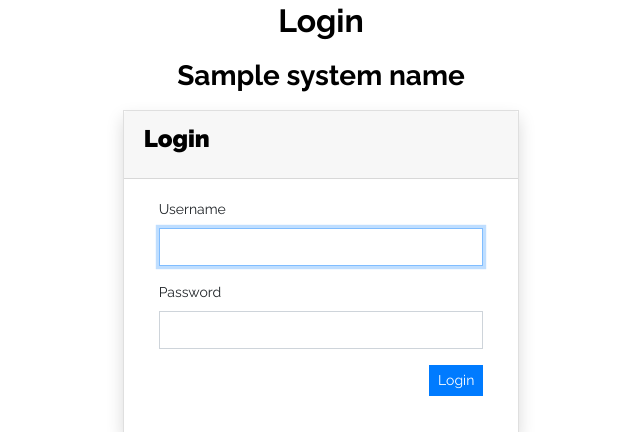
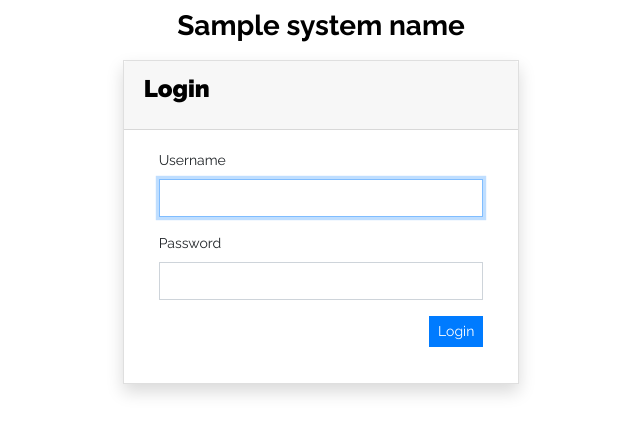
Before and after one commit to shivamkumarsingh28/Django_News_Project, a Django app: template newsApp/templates/login.html in a window 1280 px wide. Shown: the top 432 px of the page, without its empty margins (319-959 px from the left). Run offline with Django 4.2, Linux system fonts and the light colour scheme; the template is opened without the code that fills it: most values are stand-ins (such as "Sample title", 1, 10 or a date in 2020); some libraries are stand-ins or nearby versions.

Commit message:
Update login.html

```diff
--- a/newsApp/templates/login.html
+++ b/newsApp/templates/login.html
@@ -19,7 +19,7 @@
 <div class="d-flex flex-column w-100 justify-content-center align-items-center">
     <div class="mb-2">
         <center>
-          <h2>Login</h2>
+<!--           <h2>Login</h2> -->
         </center>
     </div>
     <h3 class="fw-bolder text-center mb-3">{{ system_name }}</h3>
```
